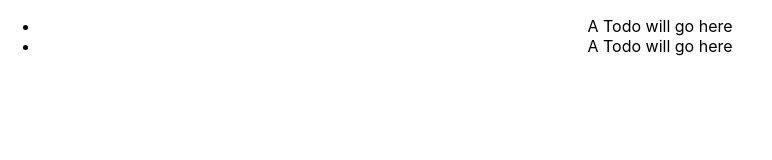
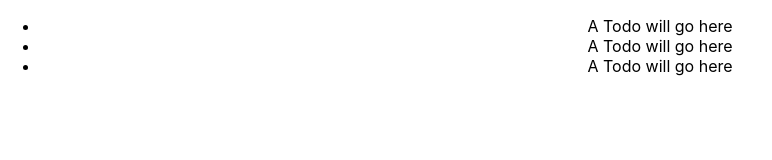
Before and after one commit to Daneris/react-todo, a React (Create React App) app: page / in a window 1280 px wide. Shown: the top 160 px of the page, without its empty margins (0-772 px from the left). Built offline with nearby package versions, Linux system fonts and the light colour scheme.

Commit message:
checkpoint 2751 react todo state and props complete

```diff
--- a/src/App.js
+++ b/src/App.js
@@ -5,12 +5,30 @@ import ToDo from './components/ToDo.js';
 import './App.css';
 
 class App extends Component {
+  constructor(props) {
+    super(props);
+    this.state = {
+      todos: [
+        {description: 'buy food', isCompleted: false},
+         {description: 'buy wine', isCompleted: false},
+         {description: 'clean', isCompleted: true}
+
+      ]
+
+
+
+
+    }
+  }
   render() {
     return (
       <div className="App">
         <ul>
-          <ToDo />
-          <ToDo />
+
+          {this.state.todos.map((todo,index) =>
+            <ToDo key={index} description={todo.description} isCompleted={todo.isCompleted} />
+
+          )}
 
         </ul>
 
```
